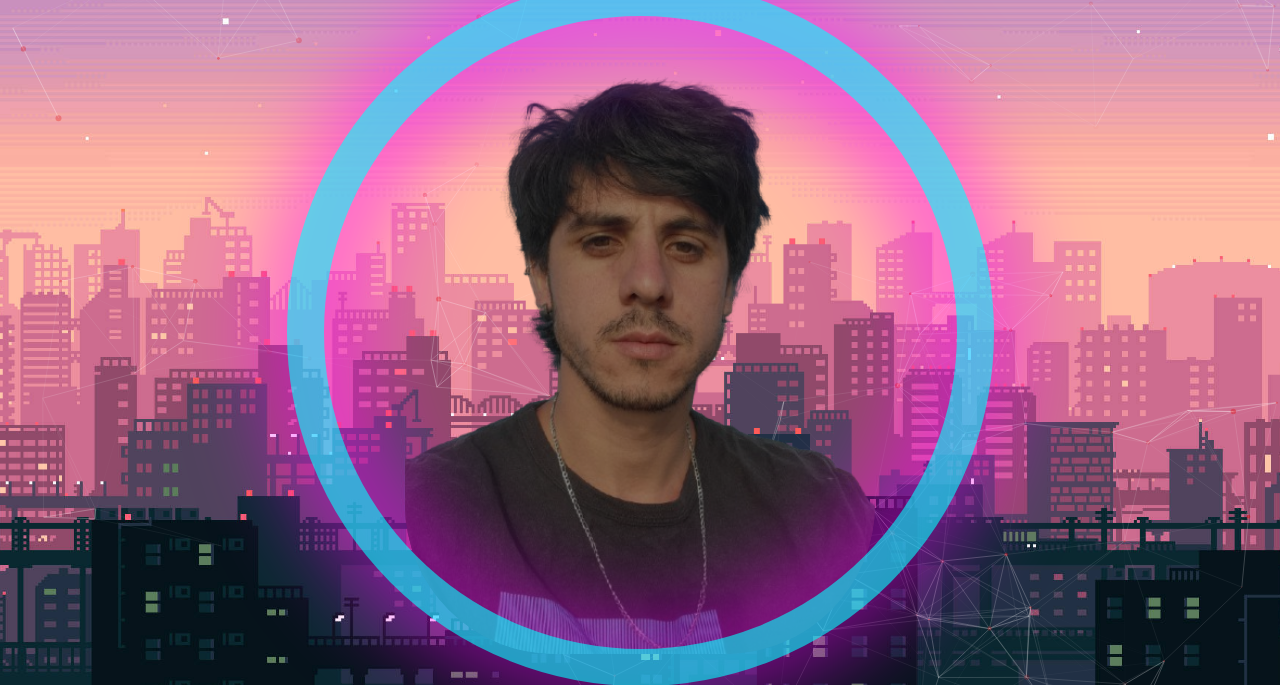
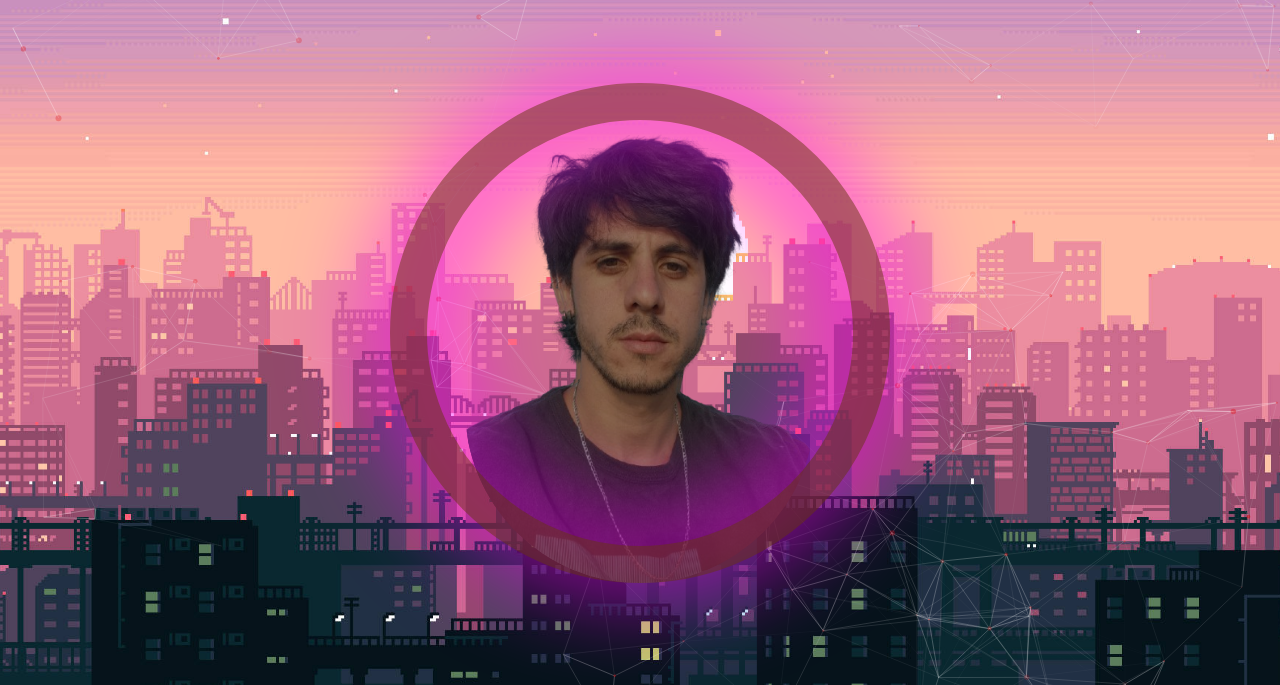
Before and after one commit to Murasa4/mi-portafolio, a plain HTML site: page index.html in a window 1280 px wide. Shown: the part 52-737 px from the top of the page. Drawn offline with nearby package versions, Linux system fonts and the light colour scheme; animation ran at ten frames a second; files whose address does not match are found by name.

Commit message:
leves ajustes de css

```diff
--- a/style/main.css
+++ b/style/main.css
@@ -113,8 +113,8 @@ main {
 
 .div-contenedor-img-circulo {
     position: relative;
-    width: 707px;
-    height: 707px;
+    width: 500px;
+    height: 500px;
     display: flex;
     justify-content: center;
     align-items: center;
@@ -123,8 +123,8 @@ main {
 /* Círculo exterior desenfocado */
 .contorno {
     position: absolute;
-    width: 707px;
-    height: 707px;
+    width: 500px;
+    height: 500px;
     border-radius: 50%;
     border: 50px solid #ff00ff; /* neón magenta */
     filter: blur(50px);
@@ -134,19 +134,19 @@ main {
 /* Círculo interior visible */
 .eclipse {
     position: absolute;
-    width: 707px;
-    height: 707px;
+    width: 500px;
+    height: 500px;
     border-radius: 50%;
-    border: 37px solid rgba(0, 255, 255, 0.6); /* cian neón translúcido */
+    border: 37px solid rgba(104, 52, 17, 0.5); /* cian neón translúcido */
     z-index: 1;
 }
 
 /* Imagen en el centro */
 .imagen-perfil {
-    width: 470px;
-    height: 643px;
+    width: 350px;
+    height: 500px;
     background: url(./assets/img/1-removebg-preview.png) no-repeat center/cover;
-    border-radius: 150px;
+    border-radius: 200px;
     z-index: 0;
     filter: brightness(0.6); /* 1 es normal, <1 más oscuro, >1 más claro */
 }
```
